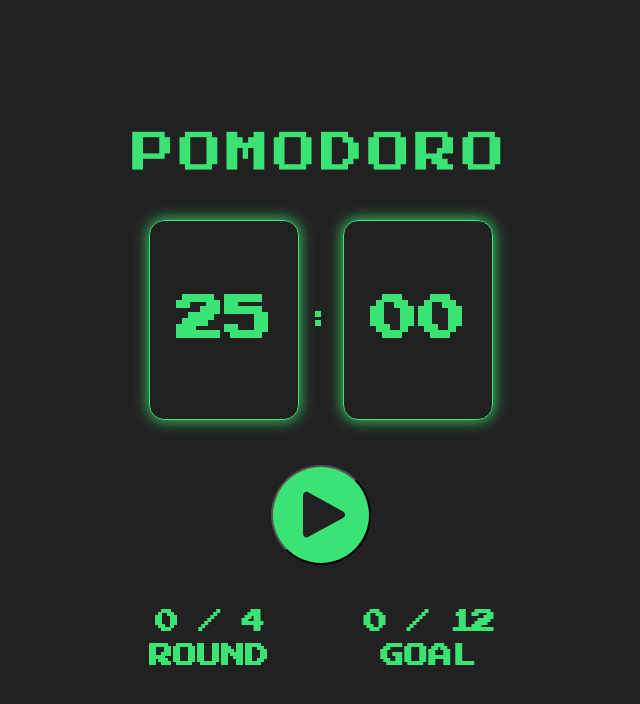
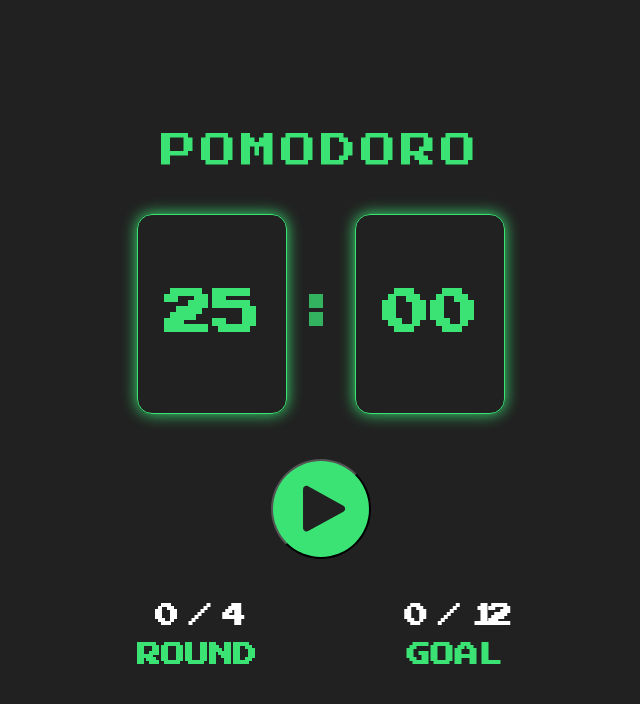
Before and after one commit to Eastynfromeast/a18-pomodoro, a React (Create React App) app: page / in a window 1280 px wide. Shown: the top 704 px of the page, without its empty margins (319-959 px from the left). Built offline with nearby package versions, Linux system fonts and the light colour scheme; what recoil-persist would draw is missing.

Commit message:
on the process of dividing into components

```diff
--- a/src/App.tsx
+++ b/src/App.tsx
@@ -1,8 +1,10 @@
-import { motion } from "framer-motion";
 import { useEffect, useRef } from "react";
 import { useRecoilState } from "recoil";
+import { MaxTime, goalState, roundState, timeState, isRunningState } from "./atom";
 import styled from "styled-components";
-import { MaxTime, goalState, roundState, timeState, isRunningState } from "./atom";
+import { motion } from "framer-motion";
+import { set2digits } from "./utils/utils";
+import Timer from "./components/Timer";
 
 const Container = styled.div`
 	margin: 0 auto;
@@ -17,7 +19,7 @@ const Container = styled.div`
 `;
 
 const Title = styled.h1`
-	font-size: 1.8em;
+	font-size: 1.5em;
 	padding-bottom: 45px;
 	text-align: center;
 	text-transform: uppercase;
@@ -28,29 +30,6 @@ const Wrapper = styled(motion.div)`
 	display: flex;
 	flex-direction: column;
 	align-items: center;
-`;
-
-const Timer = styled(motion.ul)`
-	display: flex;
-	flex-direction: row;
-	flex-wrap: wrap;
-	justify-content: center;
-	align-items: center;
-	gap: 10px;
-`;
-
-const TimerBox = styled(motion.li)`
-	display: flex;
-	justify-content: center;
-	align-items: center;
-	width: 150px;
-	height: 200px;
-	border-radius: 15px;
-	color: ${props => props.theme.textColor};
-	border: 1px solid;
-	font-weight: 600;
-	border-radius: 15px;
-	font-size: 2em;
 `;
 
 const Buttons = styled(motion.div)`
@@ -74,7 +53,7 @@ const Button = styled(motion.button)`
 	}
 `;
 
-const Col = styled(motion.ul)`
+const Rounds = styled(motion.ul)`
 	width: 100%;
 	display: flex;
 	flex-direction: row;
@@ -84,17 +63,19 @@ const Col = styled(motion.ul)`
 	text-align: center;
 `;
 
-const ColItem = styled(motion.li)`
+const Round = styled(motion.li)`
 	display: inline-flex;
 	flex-direction: column;
-	gap: 10px;
+	gap: 15px;
 	max-width: 50%;
 	text-transform: uppercase;
 	font-weight: 600;
 	font-size: 1em;
-	p {
-		letter-spacing: -0.1em;
-	}
+`;
+
+const RoundGoal = styled(motion.p)`
+	color: rgba(255, 255, 255, 1);
+	letter-spacing: -0.3em;
 `;
 
 const timerBoxVariants = {
@@ -133,11 +114,6 @@ const buttonVariants = {
 	},
 };
 
-const set2digits = (n: number | string) => {
-	if ((n as number) < 10) n = n.toString().padStart(2, "0");
-	return n;
-};
-
 function App() {
 	const [time, setTime] = useRecoilState<number>(timeState);
 	const [round, setRound] = useRecoilState<number>(roundState);
@@ -145,8 +121,6 @@ function App() {
 	const [isRunning, setIsRunning] = useRecoilState(isRunningState);
 
 	const timerRef = useRef<any>();
-	const min = Math.floor(time / 60);
-	const sec = Math.floor(time % 60);
 
 	const onClickStart = () => {
 		if (!isRunning) {
@@ -187,17 +161,7 @@ function App() {
 		<Container>
 			<Title>Pomodoro</Title>
 			<Wrapper>
-				<Timer>
-					<TimerBox variants={timerBoxVariants} initial="initial" animate="animate" key={min}>
-						{set2digits(min)}
-					</TimerBox>
-					<li>
-						<span>:</span>
-					</li>
-					<TimerBox variants={timerBoxVariants} initial="initial" animate="animate" key={sec}>
-						{set2digits(sec)}
-					</TimerBox>
-				</Timer>
+				<Timer time={time} />
 				<Buttons>
 					{!isRunning && (
 						<Button variants={buttonVariants} initial="initial" animate="animate" whileTap="active" whileHover="active" onClick={onClickStart}>
@@ -222,16 +186,16 @@ function App() {
 						</Button>
 					)}
 				</Buttons>
-				<Col>
-					<ColItem>
-						<p>{`${round} / ${MaxTime.ROUNDS}`}</p>
+				<Rounds>
+					<Round>
+						<RoundGoal>{`${round} / ${MaxTime.ROUNDS}`}</RoundGoal>
 						<span>Round</span>
-					</ColItem>
-					<ColItem>
-						<p>{`${goal} / ${MaxTime.GOALS}`}</p>
+					</Round>
+					<Round>
+						<RoundGoal>{`${goal} / ${MaxTime.GOALS}`}</RoundGoal>
 						<span>Goal</span>
-					</ColItem>
-				</Col>
+					</Round>
+				</Rounds>
 				{goal === MaxTime.GOALS && <p> YAY! You complete today's goal! Congrats!</p>}
 			</Wrapper>
 		</Container>
--- /dev/null
+++ b/src/components/Timer.tsx
@@ -0,0 +1,71 @@
+import { motion } from "framer-motion";
+import styled from "styled-components";
+import { set2digits } from "../utils/utils";
+
+const TimerContainer = styled(motion.ul)`
+	display: flex;
+	flex-direction: row;
+	flex-wrap: wrap;
+	justify-content: center;
+	align-items: center;
+	gap: 10px;
+`;
+
+const TimerBox = styled(motion.li)`
+	display: flex;
+	justify-content: center;
+	align-items: center;
+	width: 150px;
+	height: 200px;
+	border-radius: 15px;
+	color: ${props => props.theme.textColor};
+	border: 1px solid;
+	font-weight: 600;
+	border-radius: 15px;
+	font-size: 2em;
+`;
+
+const TimerColon = styled(TimerBox)`
+	font-size: 2em;
+	font-weight: 600;
+	border: none;
+	width: unset;
+	opacity: 0.75;
+`;
+
+const timerBoxVariants = {
+	initial: {
+		scale: 0.15,
+		opacity: 0.15,
+		boxShadow: "0 0 1px rgba(58, 227, 116, 1)",
+	},
+	animate: {
+		scale: 1,
+		opacity: 1,
+		boxShadow: "0 0 15px rgba(58, 227, 116, 1)",
+		transition: {
+			type: "spring",
+			duration: 1,
+		},
+	},
+};
+
+function Timer({ time }: { time: number }) {
+	const min = Math.floor(time / 60);
+	const sec = Math.floor(time % 60);
+	return (
+		<>
+			<TimerContainer>
+				<TimerBox variants={timerBoxVariants} initial="initial" animate="animate" key={min}>
+					{set2digits(min)}
+				</TimerBox>
+				<TimerColon>:</TimerColon>
+				<TimerBox variants={timerBoxVariants} initial="initial" animate="animate" key={sec}>
+					{set2digits(sec)}
+				</TimerBox>
+			</TimerContainer>
+		</>
+	);
+}
+
+export default Timer;
--- /dev/null
+++ b/src/utils/utils.ts
@@ -0,0 +1,4 @@
+export const set2digits = (n: number | string) => {
+	if ((n as number) < 10) n = n.toString().padStart(2, "0");
+	return n;
+};
```
Also changed, not shown: src/components/Button.tsx (added, +15 -0 lines).
